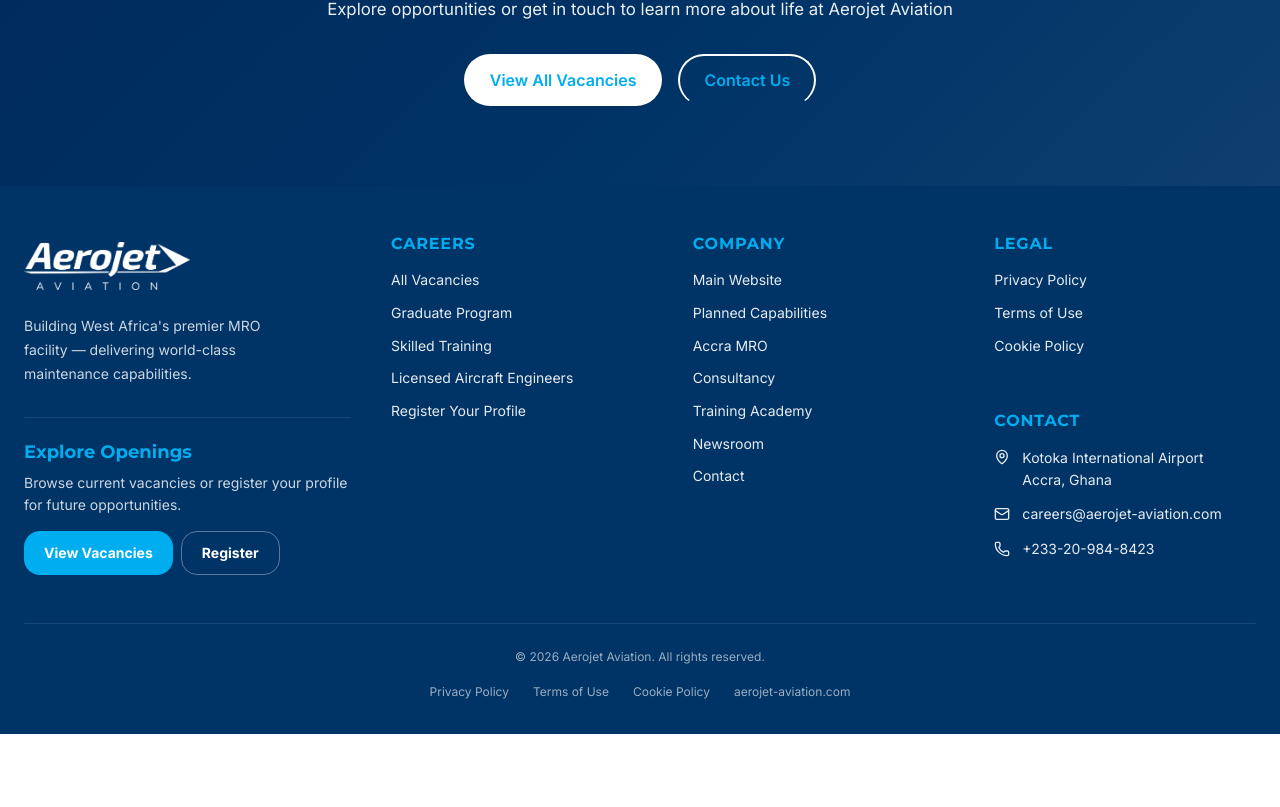
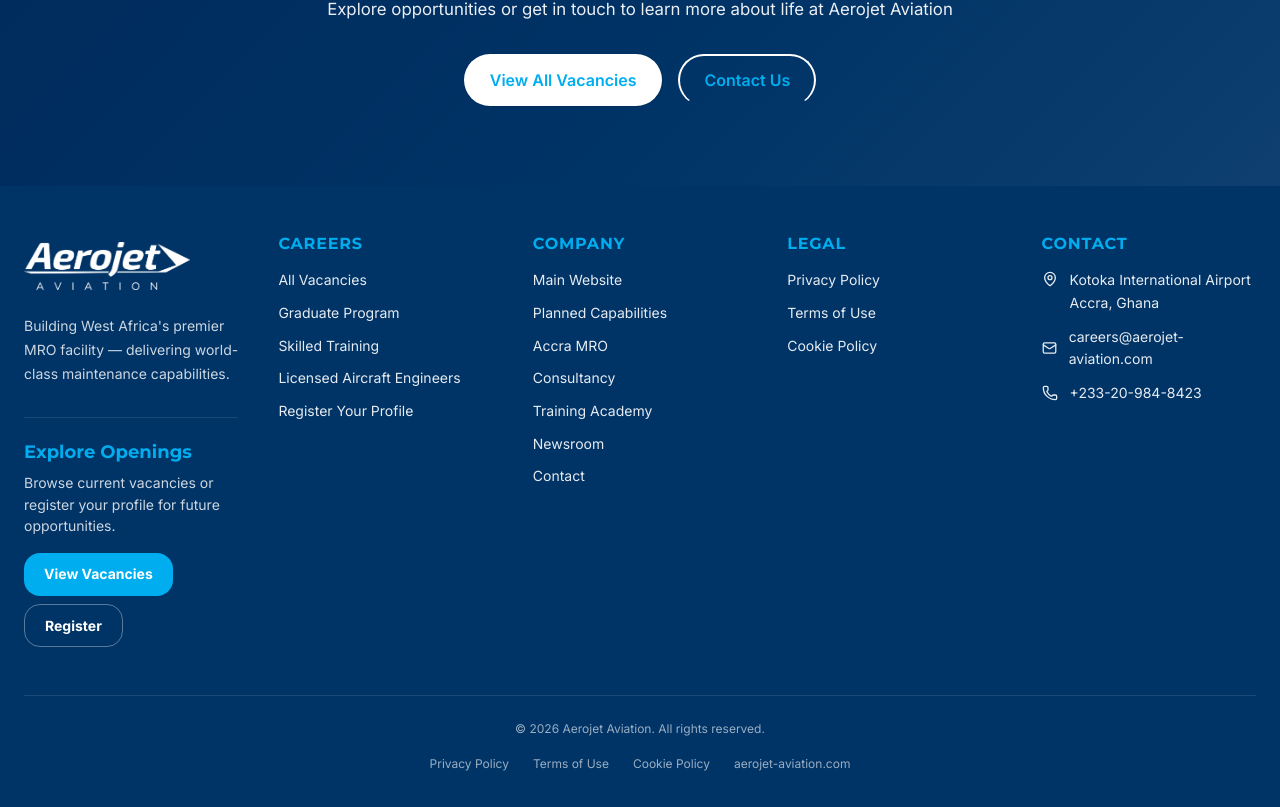
Before and after one commit to pekay23/aerojet-careers, a Next.js app: page / in a window 1280 px wide. Shown: the part 1999-2806 px from the top of the page. Before the commit the page ends 2733 px from the top, so only its background shows below. Built offline with nearby package versions, Linux system fonts and the light colour scheme; no server answers; the database is empty.

Commit message:
fix: restructure footer to 5 equal columns with Contact as standalone column

```diff
--- a/components/layout/SiteFooter.tsx
+++ b/components/layout/SiteFooter.tsx
@@ -36,12 +36,12 @@
   return (
     <footer style={{ background: 'var(--aero-blue)', color: 'white' }}>
       <div style={{ maxWidth: 'var(--container-wide)', margin: '0 auto', padding: '3rem 1.5rem 2rem' }}>
-        {/* Main Grid: Brand (wide) | Careers | Company | Legal + Contact (side-by-side) */}
+        {/* Main Grid: 5 equal columns — Brand | Careers | Company | Legal | Contact */}
         <div style={{
           display: 'grid',
-          gridTemplateColumns: '1.25fr repeat(2, 1fr) 1fr',
+          gridTemplateColumns: 'repeat(5, 1fr)',
           gap: '2.5rem',
-          marginBottom: '3rem'
+          marginBottom: '3rem',
         }}>
           {/* Column 1: Brand */}
           <div style={{ paddingTop: '0.5rem' }}>
@@ -156,9 +156,7 @@
             </ul>
           </div>
 
-          {/* Column 4: Legal + Contact (side by side) */}
-          <div style={{ display: 'flex', gap: '2.5rem', flexWrap: 'wrap' }}>
-            {/* Legal */}
+          {/* Column 4: Legal */}
           <div>
             <h4 style={{ fontSize: '1rem', fontWeight: 'bold', color: 'var(--aero-sky)', marginBottom: '1rem', textTransform: 'uppercase', letterSpacing: '0.05em' }}>
               Legal
@@ -179,7 +177,7 @@
             </ul>
           </div>
 
-            {/* Contact */}
+          {/* Column 5: Contact */}
           <div>
             <h4 style={{ fontSize: '1rem', fontWeight: 'bold', color: 'var(--aero-sky)', marginBottom: '1rem', textTransform: 'uppercase', letterSpacing: '0.05em' }}>
               Contact
@@ -205,7 +203,6 @@
                 </a>
               </li>
             </ul>
-            </div>
           </div>
         </div>
 
```
Lines whose indentation alone changed are shown as unchanged.
